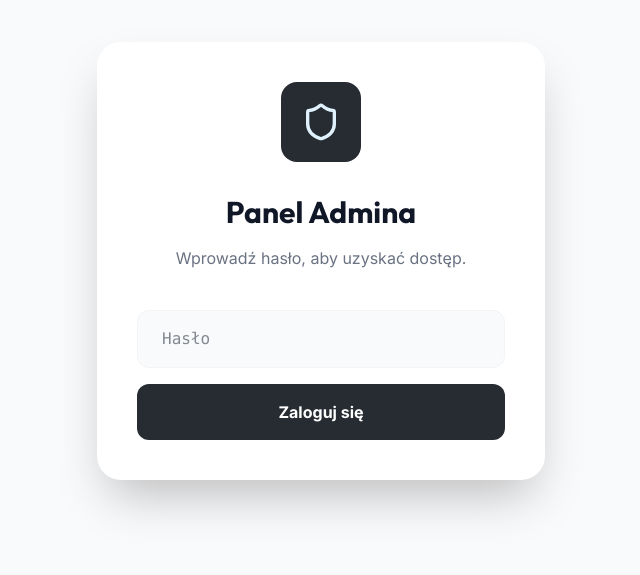
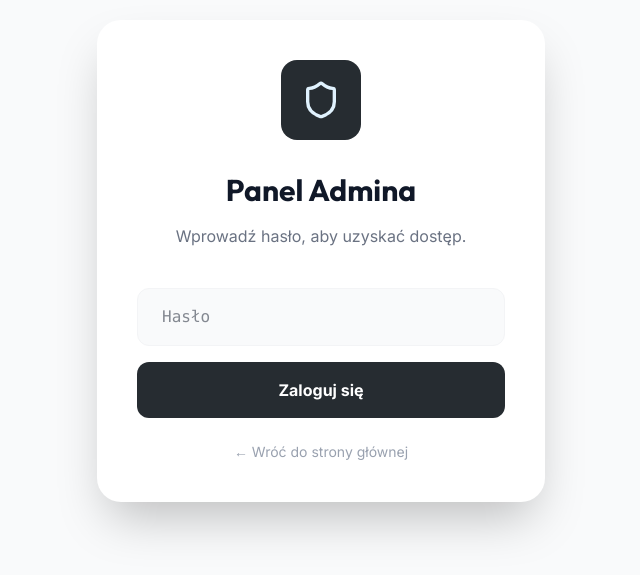
Before and after one commit to r0ckstarrinhoe/antracytowe-domki, a React (Vite) app: page /admin in a window 1280 px wide. Shown: the part 139-714 px from the top of the page, without its empty margins (319-959 px from the left). Built offline with nearby package versions, Linux system fonts and the light colour scheme.

Commit message:
feat: przycisk powrotu do strony glownej na ekranie logowania admina

```diff
--- a/src/pages/Admin.tsx
+++ b/src/pages/Admin.tsx
@@ -447,6 +447,12 @@ export default function Admin() {
               Zaloguj się
             </button>
           </form>
+          <a
+            href="/"
+            className="mt-6 flex items-center justify-center gap-2 text-sm text-gray-400 hover:text-accent transition-colors"
+          >
+            ← Wróć do strony głównej
+          </a>
         </div>
       </div>
     );
```
